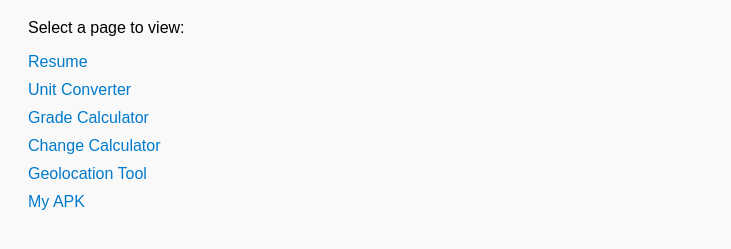
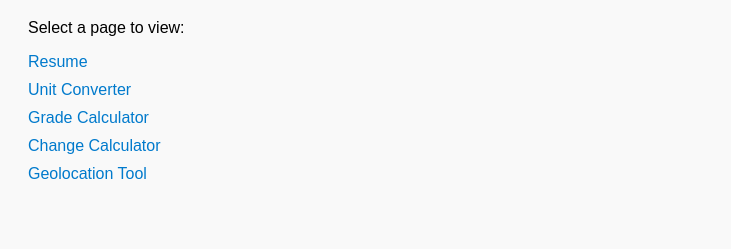
Before and after one commit to ZayarLight/homework-portfolio, a plain HTML site: page index.html in a window 1280 px wide. Shown: the part 89-338 px from the top of the page, without its empty margins (0-731 px from the left). Drawn offline with Linux system fonts and the light colour scheme.

Commit message:
index.html

```diff
--- a/index.html
+++ b/index.html
@@ -22,7 +22,6 @@
     <li><a href="grading.html">Grade Calculator</a></li>
     <li><a href="change.html">Change Calculator</a></li>
     <li><a href="geolocation.html">Geolocation Tool</a></li>
-    <li><a href="ZYL+Homework.apk">My APK</a></li>
   </ul>
 </body>
 
```
